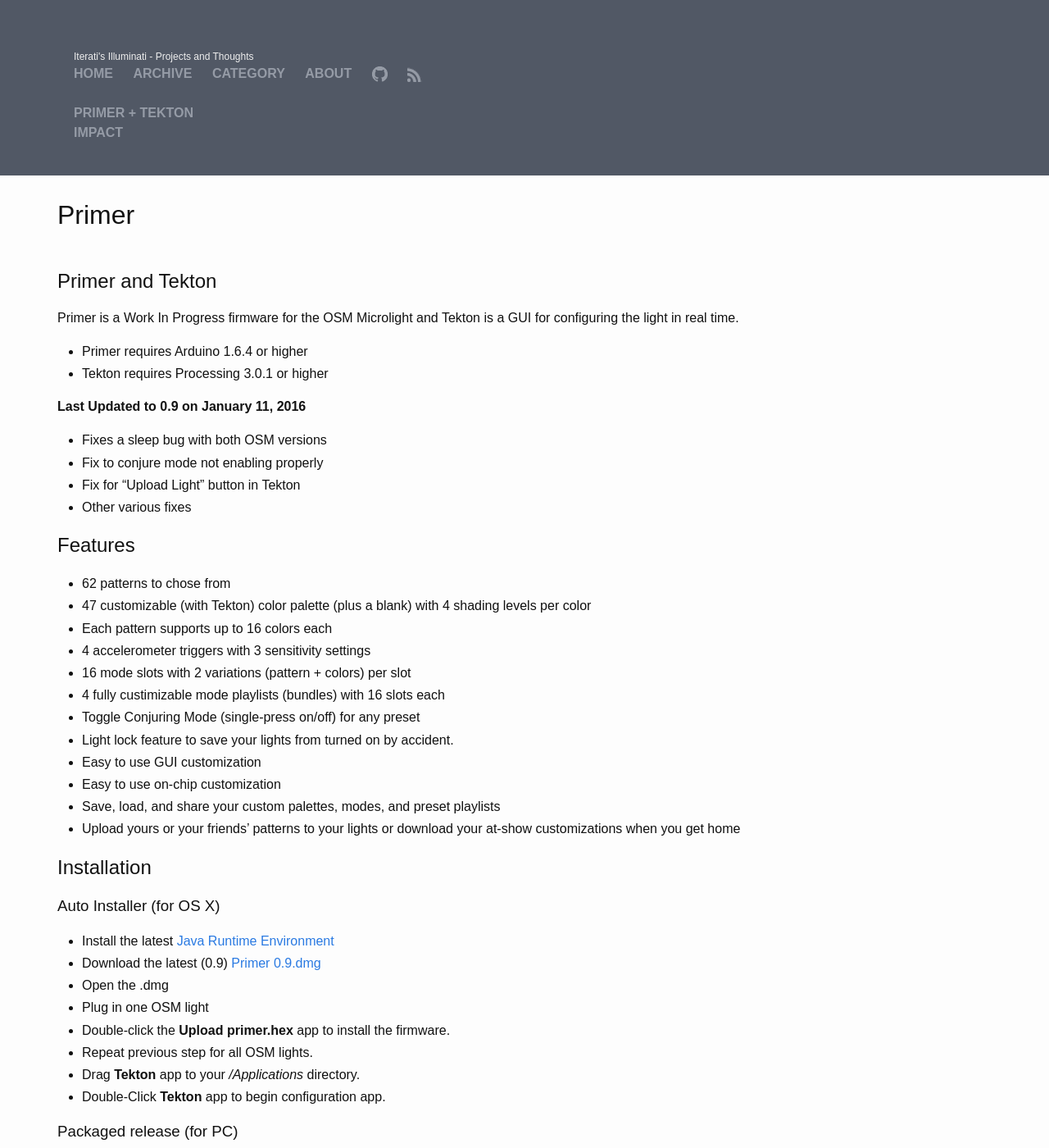
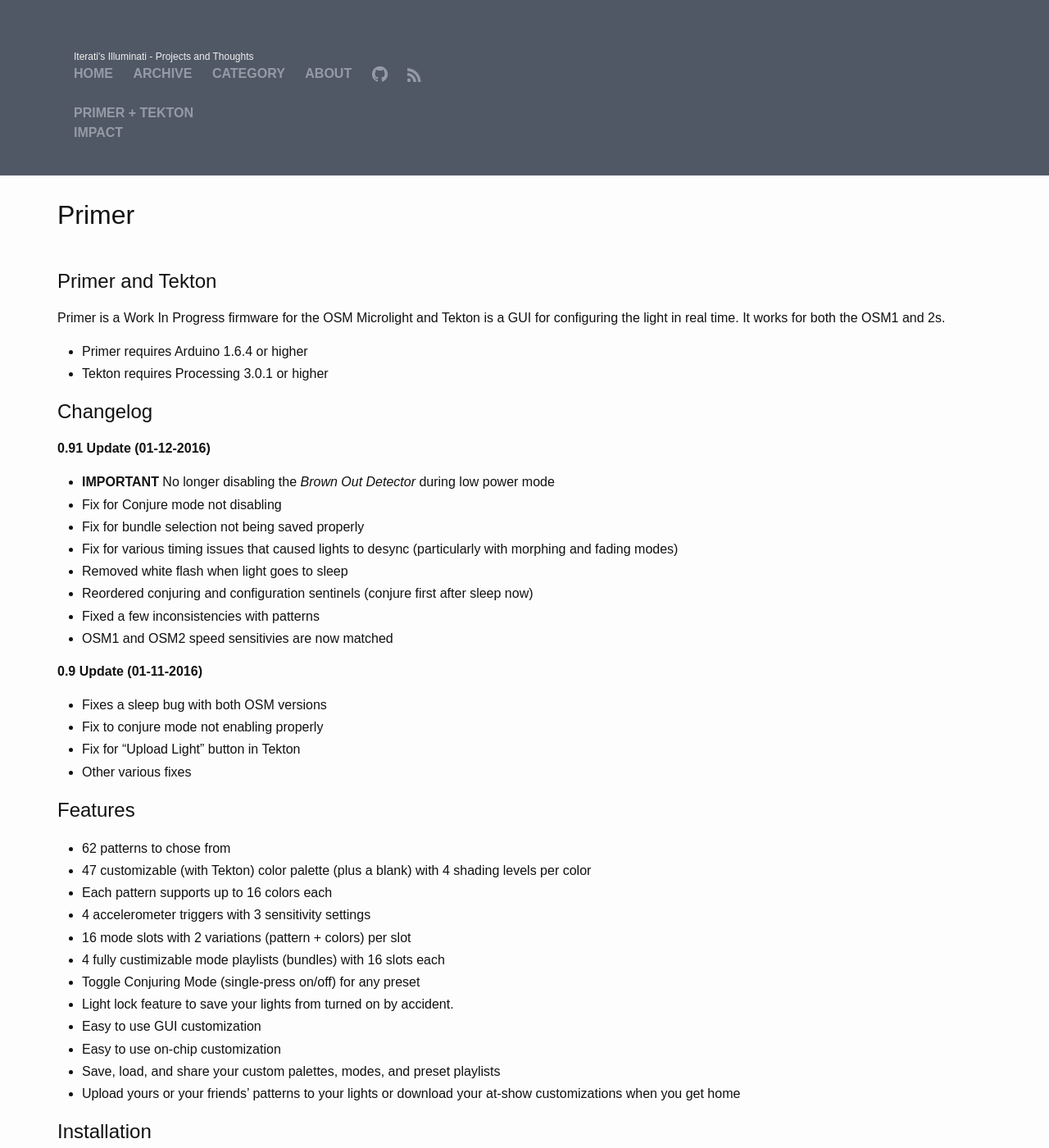
Before and after one commit to iterati/iterati.github.io, a Jekyll site: the page built from primer.md, in a window 1280 px wide and 1400 px high. Shown: the whole window at 82% size. Built offline with Jekyll 4.4.1, drawn with Linux system fonts in a browser that asks for light colours; some of the changed text lies outside the part shown.

Commit message:
Primer 0.91

```diff
--- a/primer.md
+++ b/primer.md
@@ -4,12 +4,25 @@
 ---
 # Primer and Tekton
 
-Primer is a Work In Progress firmware for the OSM Microlight and Tekton is a GUI for configuring the light in real time.
+Primer is a Work In Progress firmware for the OSM Microlight and Tekton is a GUI for configuring the light in real time. It works for both the OSM1 and 2s.
 
 * Primer requires Arduino 1.6.4 or higher
 * Tekton requires Processing 3.0.1 or higher
 
-**Last Updated to 0.9 on January 11, 2016**
+## Changelog
+
+**0.91 Update (01-12-2016)**
+
+* **IMPORTANT** No longer disabling the *Brown Out Detector* during low power mode
+* Fix for Conjure mode not disabling
+* Fix for bundle selection not being saved properly
+* Fix for various timing issues that caused lights to desync (particularly with morphing and fading modes)
+* Removed white flash when light goes to sleep
+* Reordered conjuring and configuration sentinels (conjure first after sleep now)
+* Fixed a few inconsistencies with patterns
+* OSM1 and OSM2 speed sensitivies are now matched
+
+**0.9 Update (01-11-2016)**
 
 * Fixes a sleep bug with both OSM versions
 * Fix to conjure mode not enabling properly
@@ -38,7 +51,7 @@
 ### Auto Installer (for OS X)
 
 * Install the latest [Java Runtime Environment](http://www.oracle.com/technetwork/java/javase/downloads/jre8-downloads-2133155.html)
-* Download the latest (0.9) [Primer 0.9.dmg](/firmwares/Primer%200.9.dmg)
+* Download the latest (0.91) [Primer 0.91.dmg](/firmwares/Primer%200.91.dmg)
 * Open the .dmg
 * Plug in one OSM light
 * Double-click the **Upload primer.hex** app to install the firmware.
@@ -50,9 +63,9 @@
 ### Packaged release (for PC)
 
 * Install the latest [Java Runtime Environment](http://www.oracle.com/technetwork/java/javase/downloads/jre8-downloads-2133155.html)
-* Download the latest (0.9) zip file for your platform:
-  * [Windows 32bit](/firmwares/primer_0.9.windows32.zip)
-  * [Windows 64bit](/firmwares/primer_0.9.windows64.zip)
+* Download the latest (0.91) zip file for your platform:
+  * [Windows 32bit](/firmwares/primer_0.91.windows32.zip)
+  * [Windows 64bit](/firmwares/primer_0.91.windows64.zip)
 * Download the [XLoader](http://russemotto.com/xloader/) app.
 * Plug in one OSM light
 * Using XLoader, follow [this tutorial](https://liudr.wordpress.com/2013/03/03/load-compiled-binary-to-arduino-with-xloader/) to install the firmware.
@@ -68,9 +81,9 @@
 
 * Install the latest [Java Runtime Environment](http://www.oracle.com/technetwork/java/javase/downloads/jre8-downloads-2133155.html)
 * Install [avrdude](http://www.nongnu.org/avrdude/).
-* Download the latest (0.9) zip file for your platform:
-  * [Linux 32bit](/firmwares/primer_0.9.linux32.zip) (Untested)
-  * [Linux 64bit](/firmwares/primer_0.9.linux64.zip) (Untested)
+* Download the latest (0.91) zip file for your platform:
+  * [Linux 32bit](/firmwares/primer_0.91.linux32.zip) (Untested)
+  * [Linux 64bit](/firmwares/primer_0.91.linux64.zip) (Untested)
 * Plug in one OSM light and run the command:
      `avrdude -v -patmega328p -carduino -P[path to programmer] -b115200 -D -Uflash:w:[path to .hex file]:i`
 * Repeat previous step for all OSM lights.
```
Also changed, not shown: 6 other files.
